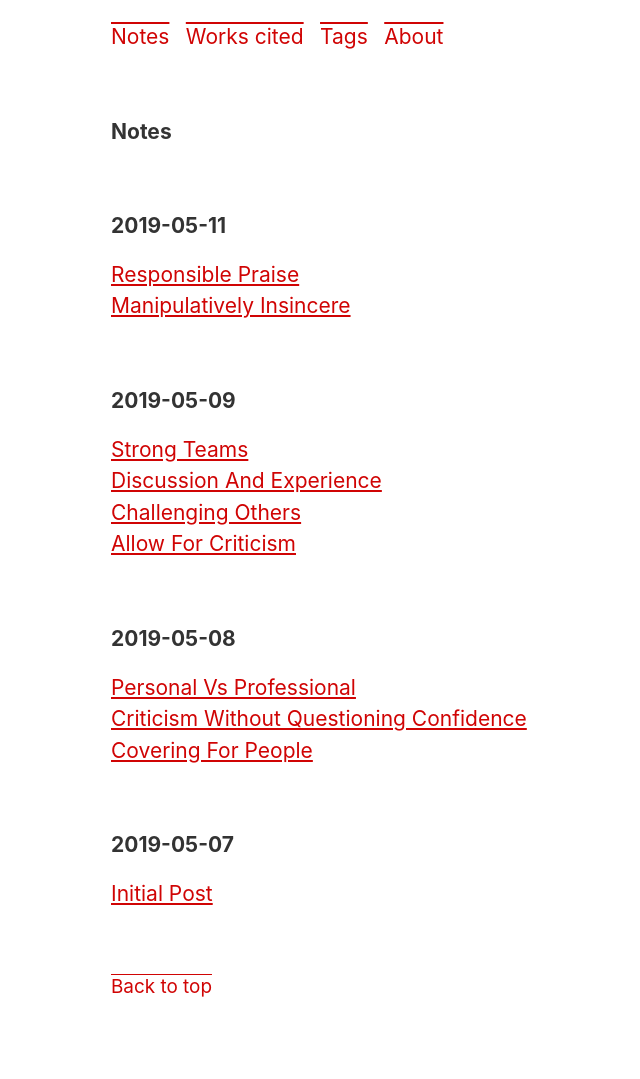
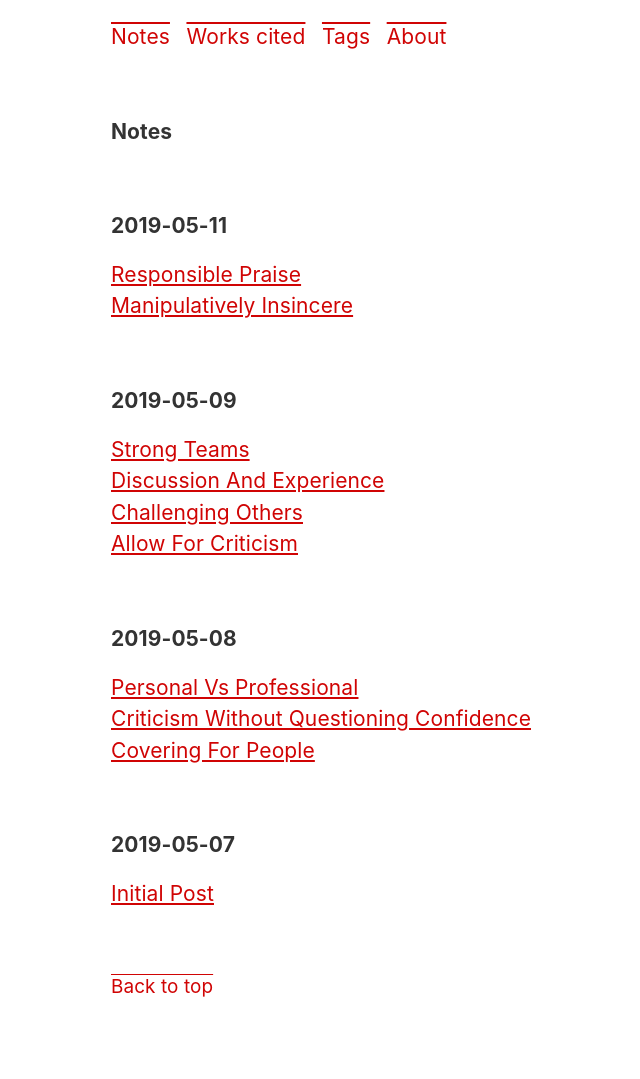
Before and after one commit to matyus/matyus.github.com, a Jekyll site: the page built from index.html, in a window 1280 px wide. Shown: the whole page, without its empty margins (129-769 px from the left). Built offline with Jekyll 4.4.1, drawn with Linux system fonts in a browser that asks for light colours.

Commit message:
now we're talking

```diff
--- a/assets/css/main.css
+++ b/assets/css/main.css
@@ -81,6 +81,7 @@ body {
   color: #333;
   font-family: -apple-system, BlinkMacSystemFont, 'Segoe UI', Roboto, Oxygen-Sans, Ubuntu, Cantarell, 'Helvetica Neue', sans-serif;
   font-size: 21px;
+  letter-spacing: .005em;
   line-height: 1.5;
 }
 
```
